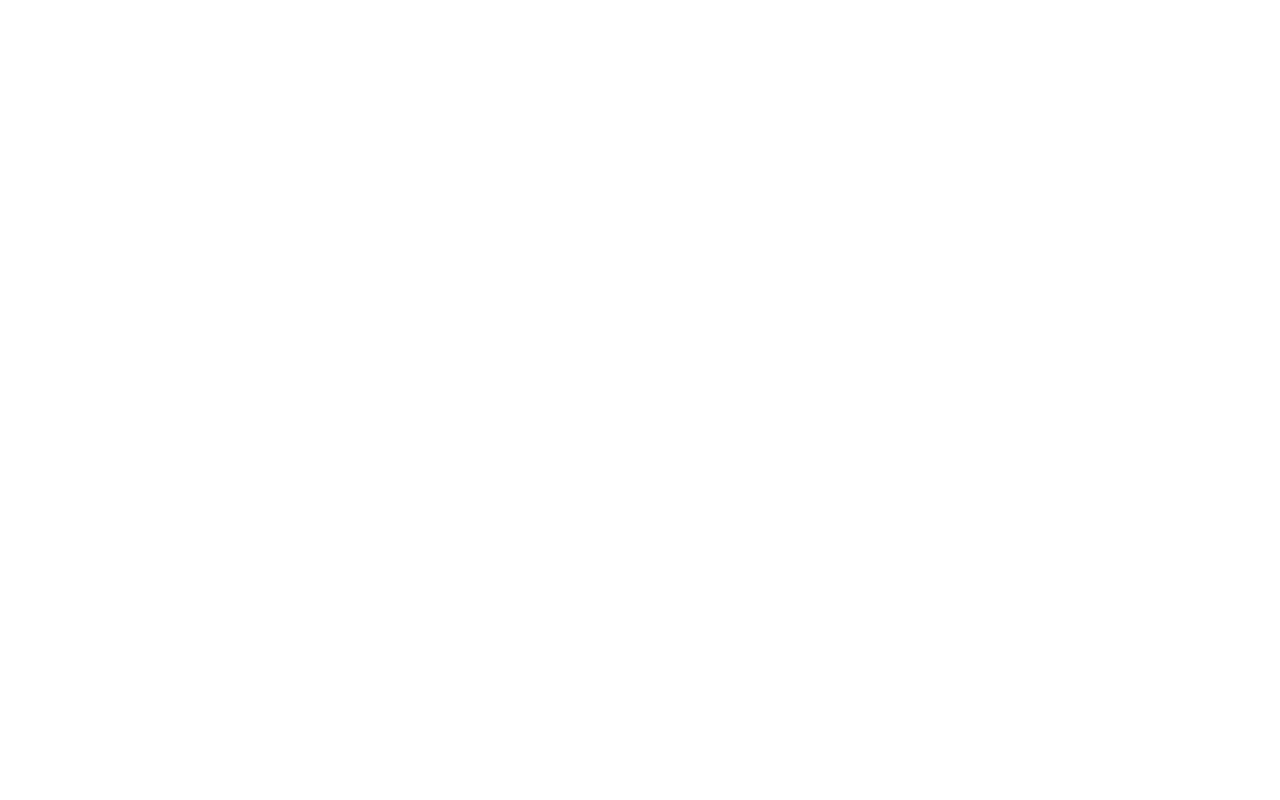
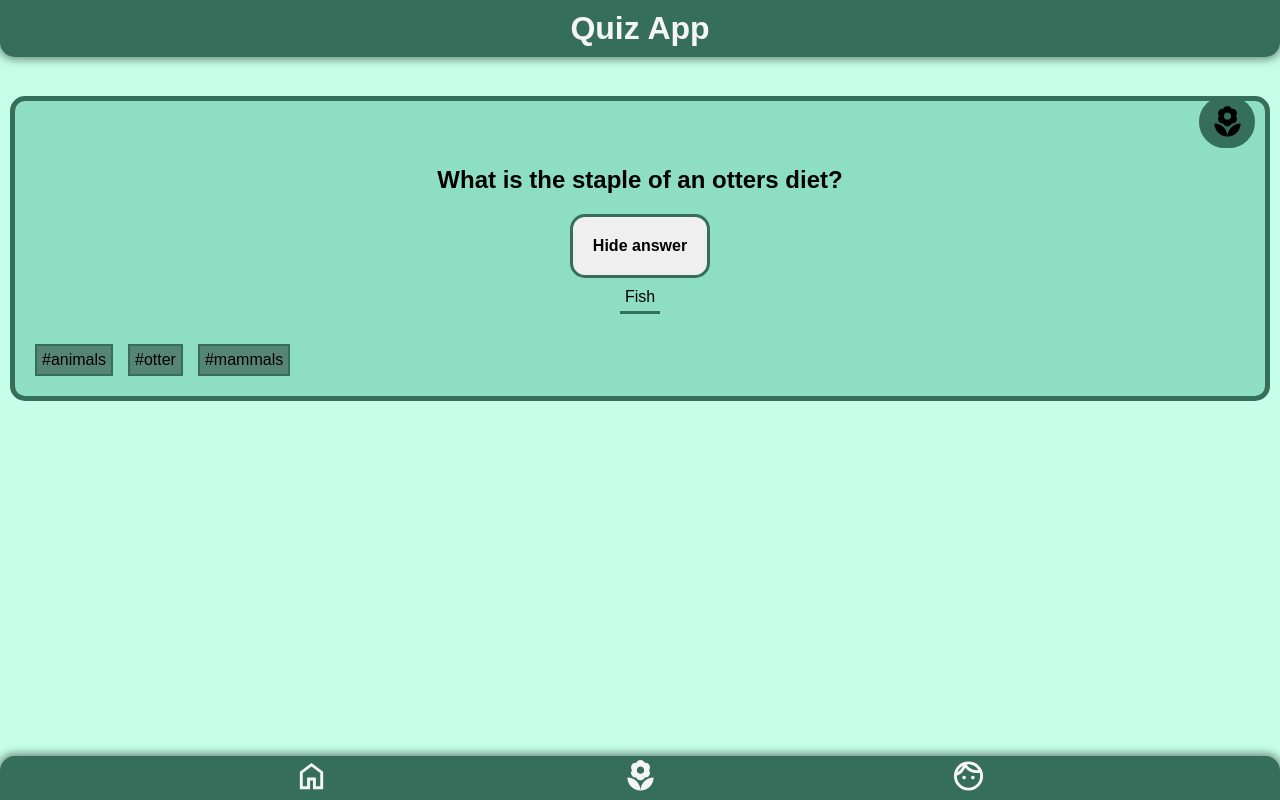
Before and after one commit to laurasliwa/recap-project-1-quiz-app, a plain HTML site: page bookmarks.html in a window 1280 px wide. Drawn offline with Linux system fonts and the light colour scheme.

Commit message:
Add bookmark page and changed the svg for the home logo

```diff
--- a/bookmarks.html
+++ b/bookmarks.html
@@ -0,0 +1,43 @@
+<!DOCTYPE html>
+<html lang="en">
+  <head>
+    <meta charset="UTF-8" />
+    <meta name="viewport" content="width=device-width, initial-scale=1.0" />
+    <title>Recap Project 1: Quiz App</title>
+    <link rel="stylesheet" href="style.css" />
+  </head>
+  <body>
+    <header>
+      <h1>Quiz App</h1>
+    </header>
+    <main>
+      <button class="bookmark-checked">
+        <img src="flower_FILL1.svg" alt="flower" />
+      </button>
+      <article class="question-card">
+        <h2 class="question">What is the staple of an otters diet?</h2>
+        <button class="hide-answer">Hide answer</button>
+        <p class="answer">Fish</p>
+        <ul class="tag-container">
+          <li class="tag">#animals</li>
+          <li class="tag">#otter</li>
+          <li class="tag">#mammals</li>
+        </ul>
+      </article>
+    </main>
+    <footer>
+      <nav>
+        <ul class="navbar">
+        <li><a href="index.html" class="house">
+          <img src="home_FILL0.svg" class="home" alt="house" />
+        </a></li>
+        <li><a href=„bookmarks.html“ class=„bookmarks“>
+          <img src="flower_FILL1.svg" class="flower" alt="flower" />
+        </a></li>
+        <li><a href=„profile.html“ class="profile">
+          <img src="face_FILL0.svg" class="face" alt="face" />
+        </a></li>
+        </nav>
+    </footer>
+  </body>
+</html>
```
Also changed, not shown: index.html (+1 -1 lines).
